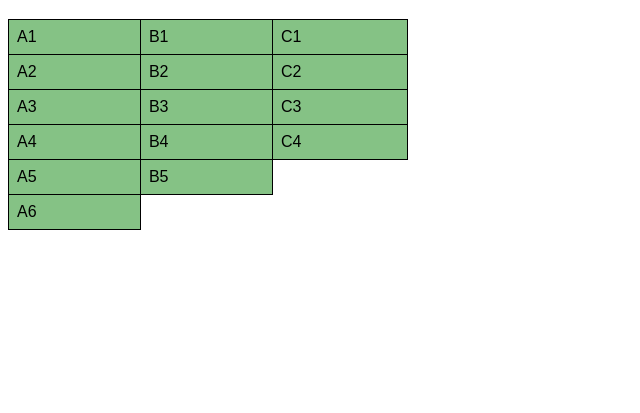
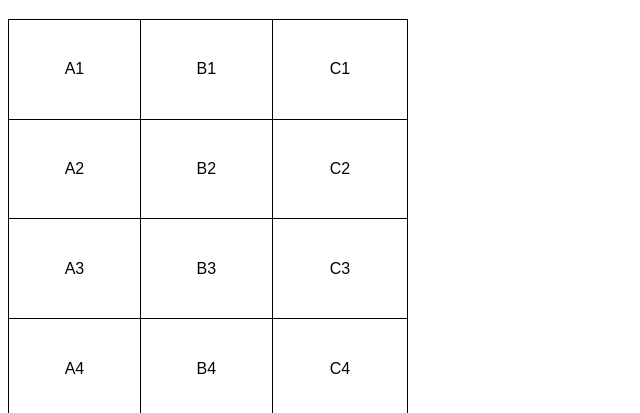
Before and after one commit to MarcosAlencard/html-css, a plain HTML site: page ex023/tabela001.html in a window 1280 px wide. Shown: the part 61-474 px from the top of the page, without its empty margins (0-640 px from the left). Drawn offline with Linux system fonts and the light colour scheme.

Commit message:
Update tabela001.html

```diff
--- a/ex023/tabela001.html
+++ b/ex023/tabela001.html
@@ -12,16 +12,16 @@
 
         table{
             width: 400px;
+            height: 400px;
             border-collapse: collapse ;
         }
 
-        tr{
-            background-color:rgba(0, 128, 0, 0.479) ;
-        }
 
         td{
             border: 1px solid;
             padding: 8px;
+            text-align: center; /*Alinhamento horizontal*/
+            vertical-align: middle; /*Alinhamento vertical*/
         }
     </style>
 </head>
@@ -55,13 +55,6 @@
             <td>B4</td>
             <td>C4</td>
         </tr>
-        <tr>
-            <td>A5</td>
-            <td>B5</td>
-        </tr>
-        <tr>
-            <td>A6</td>
-        </tr>
    </table>
 </body>
 </html>
```
